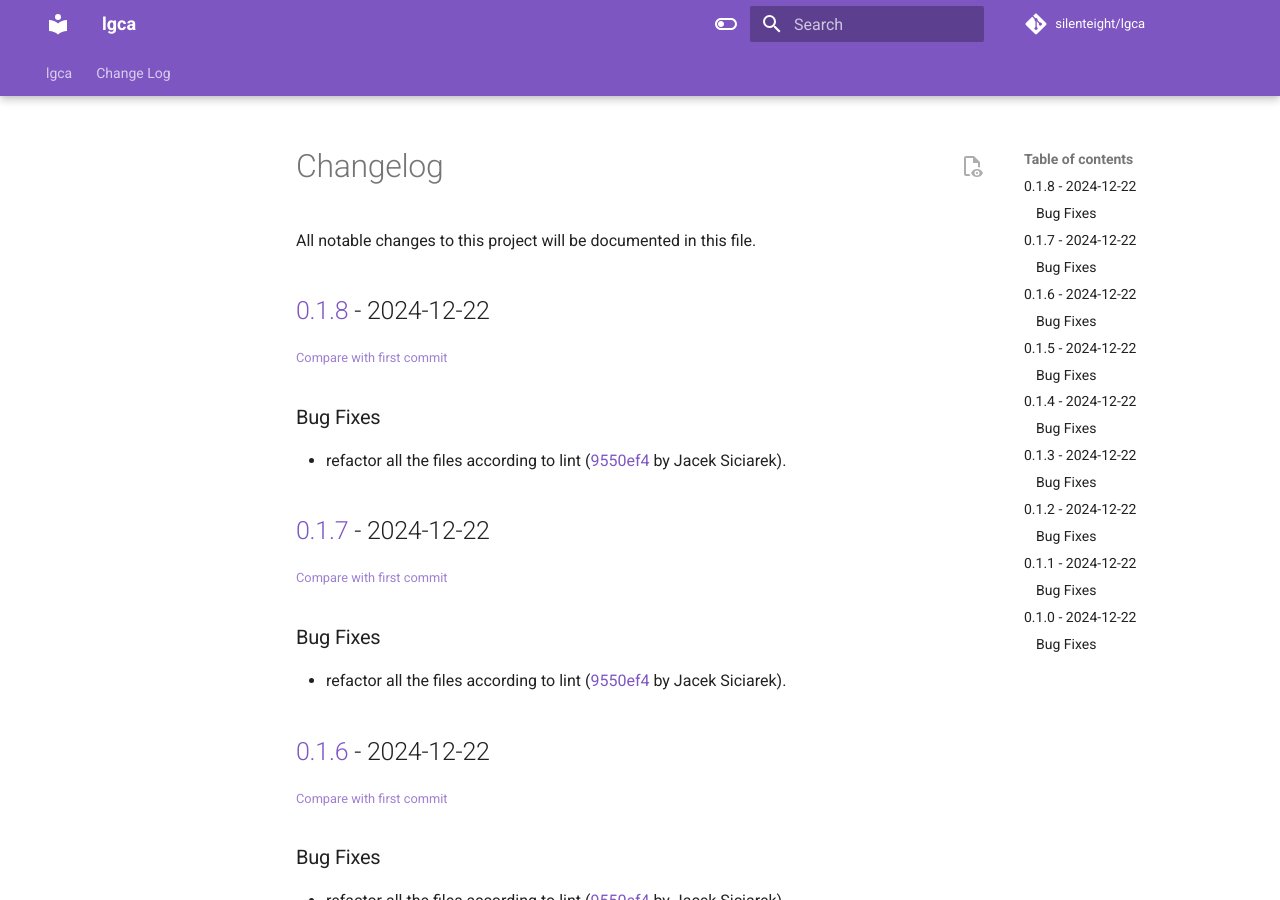
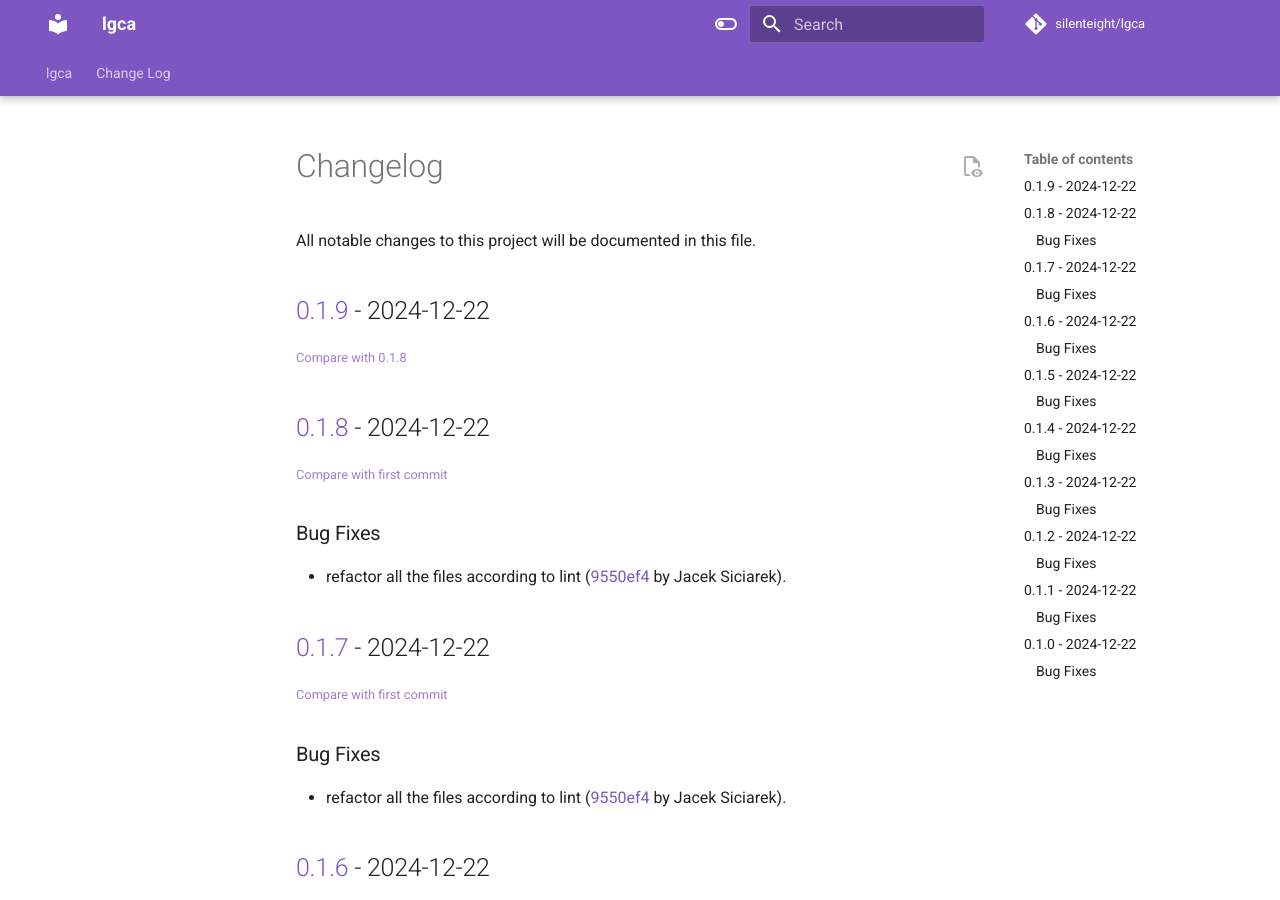
Before and after one commit to siciarek/lgca, an MkDocs documentation site: the page built from docs/changelog.md, in a window 1280 px wide and 900 px high. Built offline with MkDocs 1.6.1 and Material for MkDocs 9.7.7, drawn with Linux system fonts in a browser that asks for light colours; comment, search, counter and statistics services are not loaded.

Commit message:
docs: update changelog (bump)

```diff
--- a/docs/changelog.md
+++ b/docs/changelog.md
@@ -3,6 +3,10 @@
 All notable changes to this project will be documented in this file.
 
 <!-- insertion marker -->
+## [0.1.9](https://github.com/siciarek/lgca/releases/tag/0.1.9) - 2024-12-22
+
+<small>[Compare with 0.1.8](https://github.com/siciarek/lgca/compare/0.1.8...0.1.9)</small>
+
 ## [0.1.8](https://github.com/siciarek/lgca/releases/tag/0.1.8) - 2024-12-22
 
 <small>[Compare with first commit](https://github.com/siciarek/lgca/compare/dc97d553495089fbe14ea836e2008177ec851658...0.1.8)</small>
```
